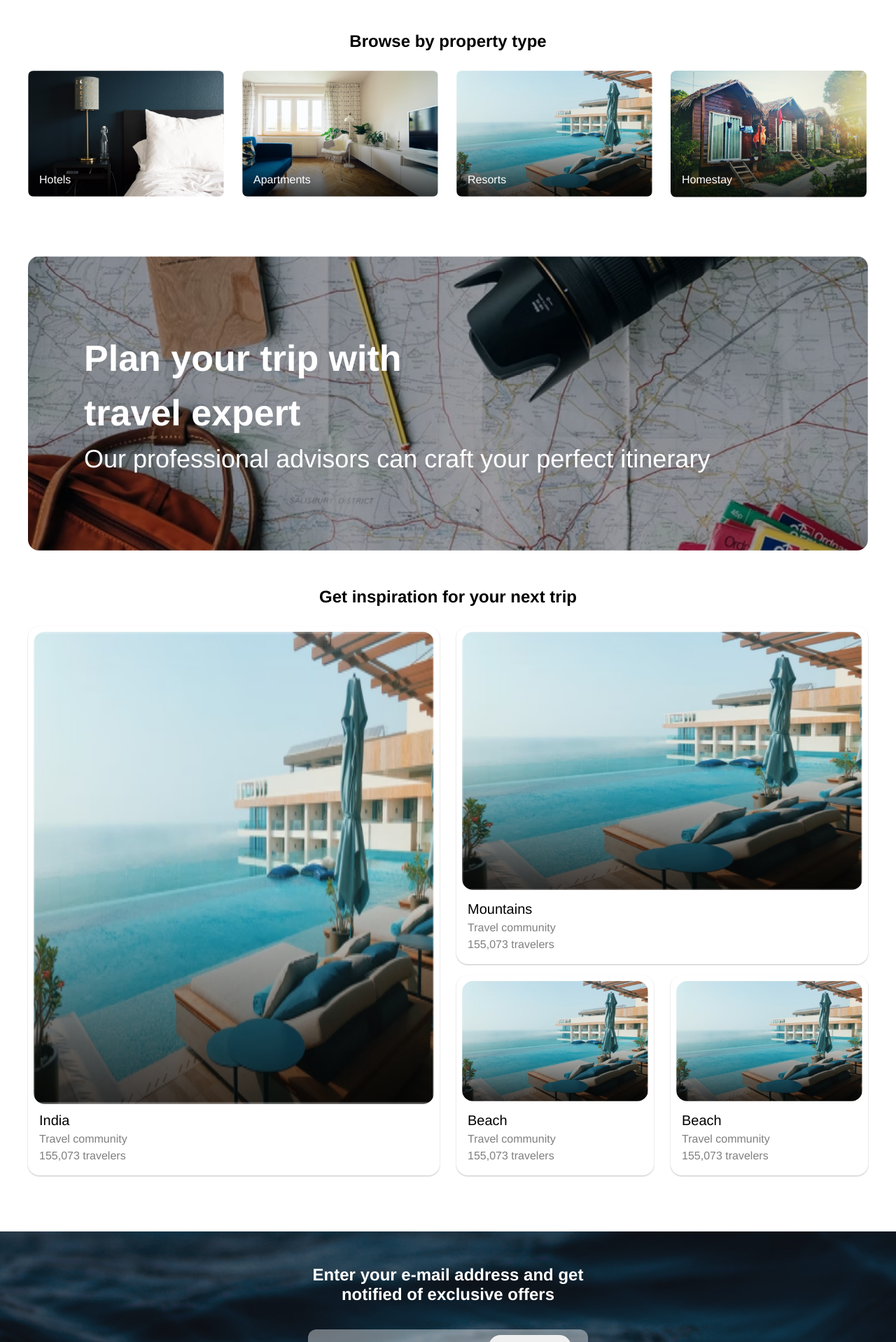
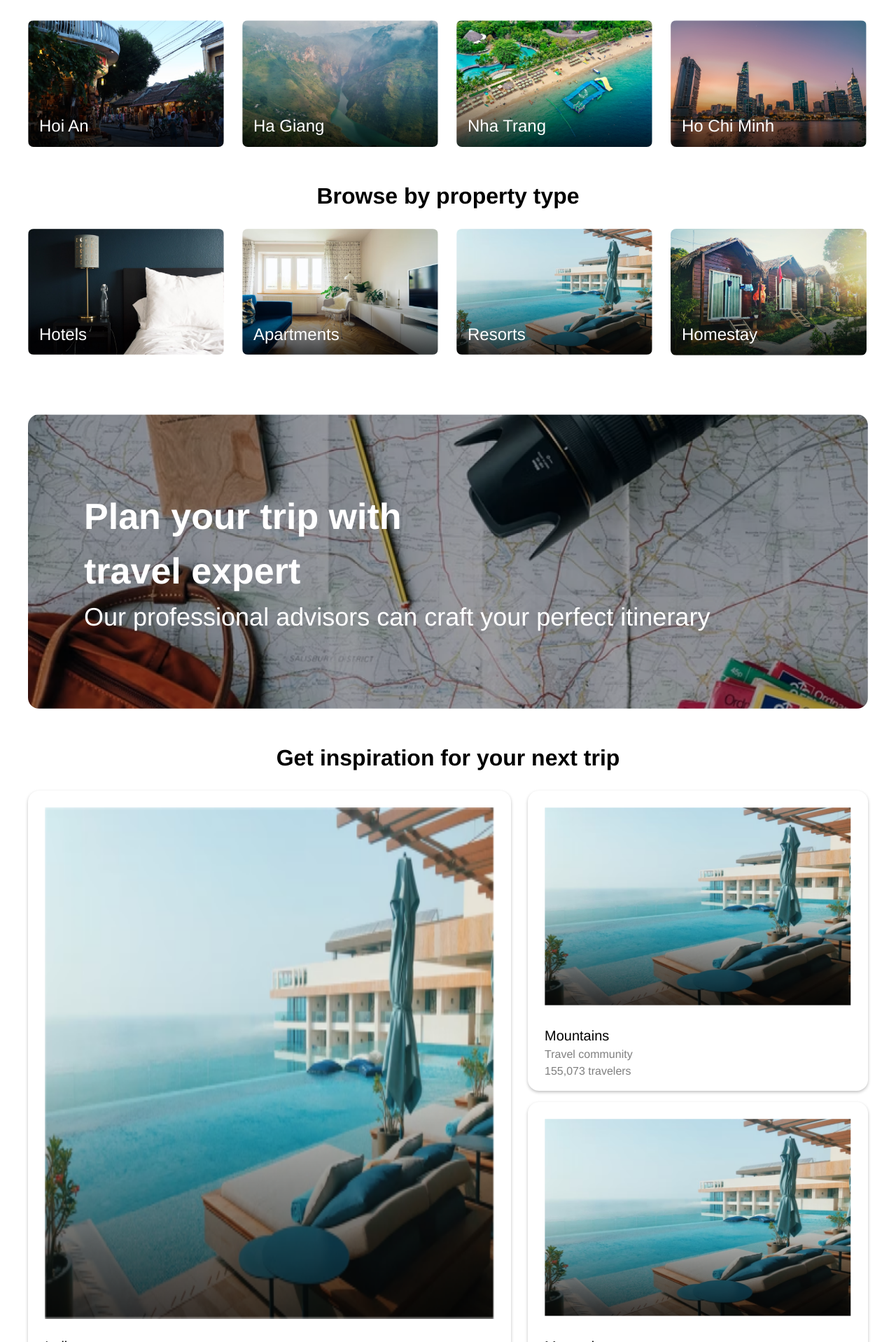
Before and after one commit to NguyenAnhKietUIT/hotel-booking, a PHP site: page /home_page/home.html in a window 1280 px wide. Shown: the part 798-2716 px from the top of the page at 70% size. Run offline with PHP 8.4, Linux system fonts and the light colour scheme.

Commit message:
new commit 11/7

```diff
--- a/assets/css/base.css
+++ b/assets/css/base.css
@@ -205,14 +206,19 @@ html {
 }
 
 .app__category-item-icon {
-    font-size: 24px;
-    padding-bottom: 12px;
+    font-size: 32px;
+    padding-bottom: 24px;
 }
 
-.app__content-title {
+.app__category-item-link > figcaption {
+    font-size: 20px;
+}
+
+.app__content-title,
+.app__destinations-title {
     text-align: center;
     color: var(--black-color);
-    font-size: 24px;
+    font-size: 32px;
 }
 
 .app__selection-item {
@@ -239,6 +245,7 @@ html {
     bottom: 20px;
     left: 28px;
     color: var(--white-color);
+    font-size: 24px;
 }
 
 #app__go-home {
--- a/home_page/home.css
+++ b/home_page/home.css
@@ -55,12 +55,12 @@
 
 .app__inspiration-item {
     border-radius: 16px;
-    box-shadow: 0 1px 2px 0 rgb(0 0 0 / 25%);
+    box-shadow: 0 2px 4px 0 rgb(0 0 0 / 25%);
     transition: all 0.3s linear;
 }
 
 .app__inspiration-item:hover {
-    transform: scale(1.02);
+    transform: scale(1.01);
 }
 
 .app__inspiration-item-link {
@@ -77,7 +77,7 @@
 .app__inspiration-item__img {
     width: 100%;
     height: 100%;
-    padding: 8px;
+    padding: 24px;
     border-radius: 24px;
 }
 
@@ -86,7 +86,7 @@
 }
 
 .app__inspiration-item__info {
-    padding: 0 16px 16px;
+    padding: 0 24px 16px;
     line-height: 1.5;
 }
 
--- a/home_page/home.html
+++ b/home_page/home.html
@@ -17,6 +17,7 @@
 <body>
     <div id="app">
         <header class="app__header">
+            <div class="grid wide">
                 <nav class="app__nav">
                     <a href="#" class="app__nav-name-link">
                         <img src="../assets/img/logo.png" alt="Logo" class="app__nav-name-icon">
@@ -67,8 +68,6 @@
                     </div>
                 </nav>
 
-            <div class="app__margin-top-28">
-                <div class="grid wide">
                 <div class="app__title">
                     <h1>Dive yourself into Viet soul.</h1>
                     <h2>Plan your next trip from now!</h2>
@@ -111,49 +110,52 @@
                     </li>
                 </ul>
 
-                    <div class="app__categories">
+                <div class="app__margin-top-48">
                     <h3 class="app__categories-title">Top Categories</h3>
 
-                        <ul class="app__category-list">
-                            <li class="app__category-item">
+                    <div class="app__category-list row">
+                        <div class="app__category-item col l-2 m-6 c-12">
                             <a href="#" class="app__category-item-link">
                                 <i class="app__category-item-icon fa-sharp fa-solid fa-umbrella-beach"></i>
                                 <figcaption>Beaches</figcaption>
                             </a>
-                            </li>
-                            <li class="app__category-item">
+                        </div>
+                        <div class="app__category-item col l-2 m-6 c-12">
                             <a href="#" class="app__category-item-link">
                                 <i class="app__category-item-icon fa-solid fa-mountain-sun"></i>
                                 <figcaption>Mountains</figcaption>
                             </a>
-                            </li>
-                            <li class="app__category-item">
+                        </div>
+                        <div class="app__category-item col l-2 m-6 c-12">
                             <a href="#" class="app__category-item-link">
                                 <i class="app__category-item-icon fa-solid fa-city"></i>
                                 <figcaption>Iconic Cities</figcaption>
                             </a>
-                            </li>
-                            <li class="app__category-item">
+                        </div>
+                        <div class="app__category-item col l-2 m-6 c-12">
                             <a href="#" class="app__category-item-link">
                                 <i class="app__category-item-icon fa-solid fa-seedling"></i>
                                 <figcaption>Countryside</figcaption>
                             </a>
-                            </li>
-                            <li class="app__category-item">
+                        </div>
+                        <div class="app__category-item col l-2 m-6 c-12">
                             <a href="#" class="app__category-item-link">
                                 <i class="app__category-item-icon fa-solid fa-fire-flame-curved"></i>
                                 <figcaption>Camping</figcaption>
                             </a>
-                            </li>
-                            <li class="app__category-item">
+                        </div>
+                        <div class="app__category-item col l-2 m-6 c-12">
                             <a href="#" class="app__category-item-link">
                                 <i class="app__category-item-icon fa-solid fa-cloud-sun-rain"></i>
                                 <figcaption>Tropical</figcaption>
                             </a>
-                            </li>
-                        </ul>
                         </div>
+                    </div>
+                </div>
+            </div>
+        </header>
 
+        <div class="app__content grid wide">
             <div class="app__margin-top-48">
                 <h3 class="app__destinations-title">Top Destinations</h3>
 
@@ -188,11 +190,7 @@
                     </div>
                 </div>
             </div>
-                </div>
-            </div>
-        </header>
 
-        <div class="app__content grid wide">
             <div class="app__margin-top-48">
                 <h3 class="app__content-title">Browse by property type</h3>
 
@@ -238,11 +236,11 @@
                 </a>
             </div>
 
-            <div class="app__inspiration app__margin-top-48">
+            <div class="app__margin-top-48">
                 <h3 class="app__content-title">Get inspiration for your next trip</h3>
 
                 <div class="row app__inspiration-margin">
-                    <div class="col l-6 m-6 c-6">
+                    <div class="col l-7 m-6 c-6">
                         <div class="app__inspiration-item app__inspiration-item--rowspan">
                             <a href="#" class="app__inspiration-item-link">
                                 <div class="app__inspiration-photo">
@@ -257,7 +255,7 @@
                         </div>
                     </div>
 
-                    <div class="col l-6 m-6 c-6">
+                    <div class="col l-5 m-6 c-6">
                         <div class="app__inspiration-item">
                             <a href="#" class="app__inspiration-item-link">
                                 <div class="app__inspiration-photo">
@@ -270,37 +268,17 @@
                                 </div>
                             </a>
                         </div>
-
-                        <div class="row app__margin-top-16 hide-on-mobile">
-                            <div class="col l-6 m-6 c-0">
-                                <div class="app__inspiration-item">
+                        <div class="app__inspiration-item app__margin-top-16">
                             <a href="#" class="app__inspiration-item-link">
                                 <div class="app__inspiration-photo">
                                     <img src="../assets/img/home_page/resorts.png" alt="Inspiration" class="app__inspiration-item__img">
                                 </div>
                                 <div class="app__inspiration-item__info">
-                                            <span class="app__inspiration-item__info-title">Beach</span>
+                                    <span class="app__inspiration-item__info-title">Mountains</span>
                                     <span class="app__inspiration-item__info-desc">Travel community</span>
                                     <span class="app__inspiration-item__info-desc">155,073 travelers</span>
                                 </div>
                             </a>
-                                </div>
-                            </div>
-
-                            <div class="col l-6 m-6 c-0">
-                                <div class="app__inspiration-item">
-                                    <a href="#" class="app__inspiration-item-link">
-                                        <div class="app__inspiration-photo">
-                                            <img src="../assets/img/home_page/resorts.png" alt="Inspiration" class="app__inspiration-item__img">
-                                        </div>
-                                        <div class="app__inspiration-item__info">
-                                            <span class="app__inspiration-item__info-title">Beach</span>
-                                            <span class="app__inspiration-item__info-desc">Travel community</span>
-                                            <span class="app__inspiration-item__info-desc">155,073 travelers</span>
-                                        </div>
-                                    </a>
-                                </div>
-                            </div>
                         </div>
                     </div>
                 </div>
```
Also changed, not shown: other parts of assets/css/base.css (+26 -26 lines), assets/img/logo.png. Lines whose indentation alone changed are shown as unchanged.
